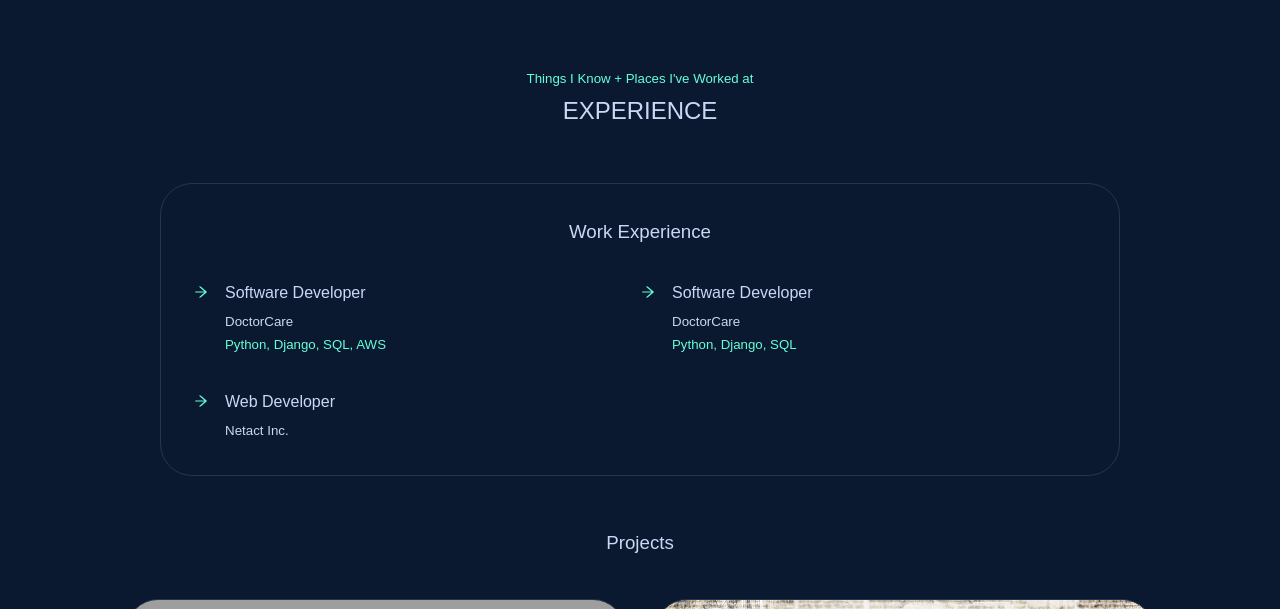
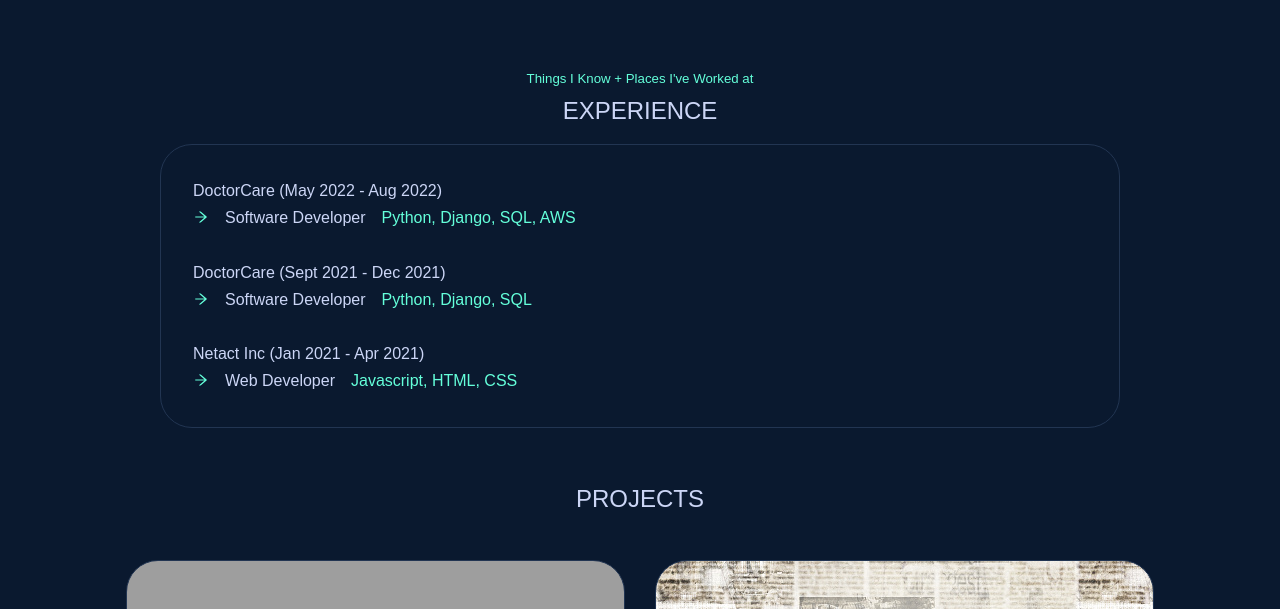
Before and after one commit to raghadasfour-02/personal-portfolio-2.0, a React (Create React App) app: page / in a window 1280 px wide. Shown: the part 860-1469 px from the top of the page. Built offline with nearby package versions, Linux system fonts and the light colour scheme; grey boxes are pictures that could not be loaded.

Commit message:
Add Info to Experience Section

```diff
--- a/src/components/experience/ProjectsCarousel.jsx
+++ b/src/components/experience/ProjectsCarousel.jsx
@@ -14,7 +14,7 @@
 function CarouselApp() {
   return (
     <div className='carousel_container'>
-    <h3 style={{ textAlign: "center" }}>Projects</h3>
+    <h1 style={{ textAlign: "center" }}>PROJECTS</h1>
       <div className="App">
 
         <Carousel breakPoints={breakPoints}>
--- a/src/components/experience/experience.css
+++ b/src/components/experience/experience.css
@@ -2,7 +2,7 @@
     display: grid;
     grid-template-columns: 1fr;
     gap: 2rem;
-    padding-top: 4%;
+    padding-top: 1%;
 }
 
 .experience__container > div {
@@ -36,15 +36,12 @@
     color: var(--color-off-white);
 }
 
-.experience__content {
-    display: grid;
-    grid-template-columns: 1fr 1fr;
-    row-gap: 2rem;
-}
-
 .experience__details {
     display: flex;
     gap: 1rem;
+    text-align: left;
+    transition: var(--transition);
+    display: flex;
 }
 
 .experience__details-icon {
--- a/src/components/experience/experience.jsx
+++ b/src/components/experience/experience.jsx
@@ -11,34 +11,28 @@
 
       <div className="container experience__container">
         <div className="experience__work">
-          <h3>Work Experience</h3>
-          <div className='experience__content'>
+          <h4>DoctorCare (May 2022 - Aug 2022)</h4>
             <article className='experience__details'>
               < AiOutlineArrowRight className='experience__details-icon' />
-              <div>
               <h4>Software Developer</h4>
-              <small className='text-light'>DoctorCare</small>
-              <h5>Python, Django, SQL, AWS</h5>
-              </div>
+              <h4 style={{color: "var(--color-neon-green)"}}>Python, Django, SQL, AWS</h4>
             </article>
 
+          <br></br>
+          <h4>DoctorCare (Sept 2021 - Dec 2021)</h4>
             <article className='experience__details'>
               < AiOutlineArrowRight className='experience__details-icon' />
-              <div>
               <h4>Software Developer</h4>
-              <small className='text-light'>DoctorCare</small>
-              <h5>Python, Django, SQL</h5>
-              </div>
+              <h4 style={{color: "var(--color-neon-green)"}}>Python, Django, SQL</h4>
             </article>
 
+          <br></br>
+          <h4>Netact Inc (Jan 2021 - Apr 2021)</h4>
             <article className='experience__details'>
               < AiOutlineArrowRight className='experience__details-icon' />
-              <div>
               <h4>Web Developer</h4>
-              <small className='text-light'>Netact Inc.</small>
-              </div>
+              <h4 style={{color: "var(--color-neon-green)"}}>Javascript, HTML, CSS</h4>
             </article>
-          </div>
         </div>
       </div>
       < CarouselApp />
--- a/src/components/nav/nav.css
+++ b/src/components/nav/nav.css
@@ -5,7 +5,7 @@
     padding: 0.7rem 1.7rem;
     z-index: 2;
     position: fixed;
-    left: 40%;
+    left: 43%;
     transition: transformX(-50%);
     bottom: 2rem;
     display: flex;
```
